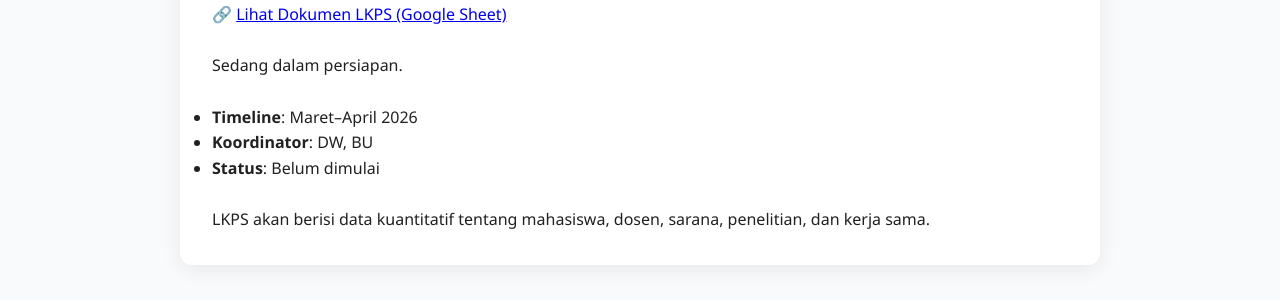
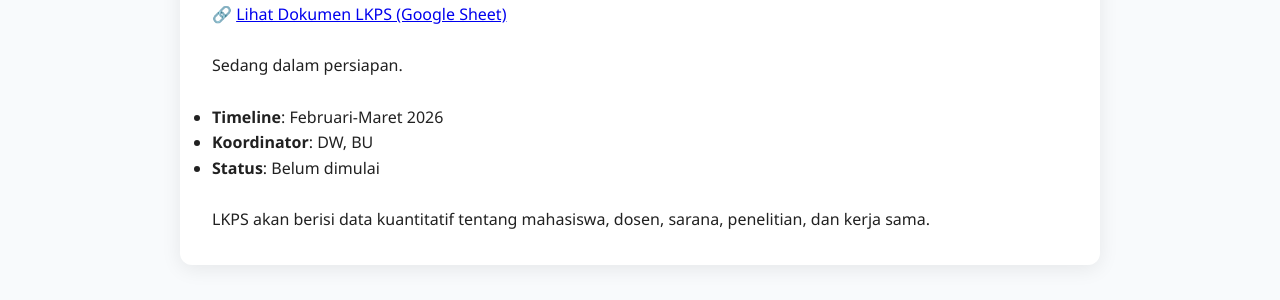
Before and after one commit to portal-psbm/aksibm-26, a Jekyll site: the page built from lkps.md, in a window 1280 px wide. Shown: the part 195-495 px from the top of the page. Built offline with Jekyll 4.4.1, drawn with Linux system fonts in a browser that asks for light colours.

Commit message:
Update lkps

```diff
--- a/lkps.md
+++ b/lkps.md
@@ -9,7 +9,7 @@ permalink: /lkps/
 > 🔗 [Lihat Dokumen LKPS (Google Sheet)](https://docs.google.com/spreadsheets/d/1jaMpl96auQ_Zlr0nc8ymsO7PrmH2bcWZpZpsMbXVyfM/edit?usp=drive_link) <br><br>
 Sedang dalam persiapan. <br><br>
 
-- **Timeline**: Maret–April 2026
+- **Timeline**: Februari-Maret 2026
 - **Koordinator**: DW, BU
 - **Status**: Belum dimulai <br><br>
 
```
